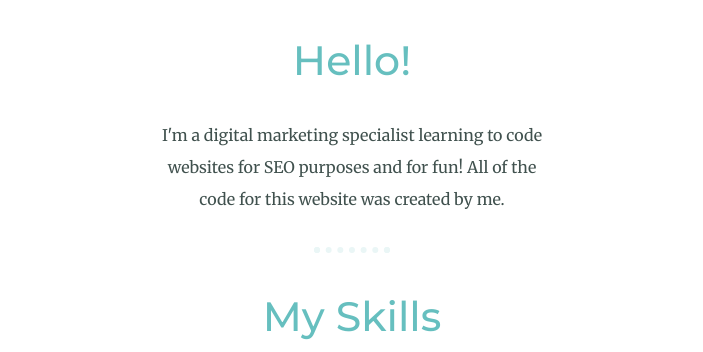
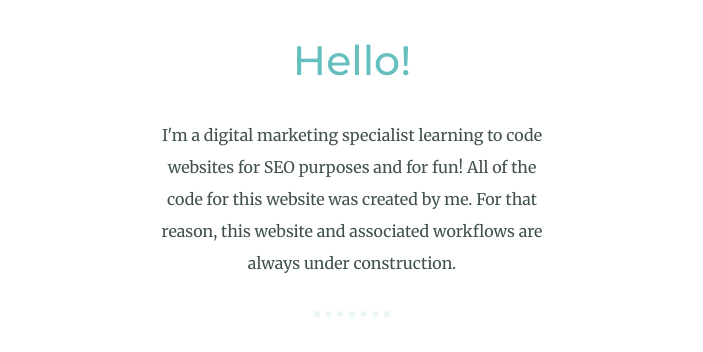
Before and after one commit to martucci369/cv_new, a plain HTML site: page index.html in a window 1280 px wide. Shown: the part 1069-1421 px from the top of the page, without its empty margins (288-991 px from the left). Drawn offline with Linux system fonts and the light colour scheme.

Commit message:
Update index.html

```diff
--- a/index.html
+++ b/index.html
@@ -41,7 +41,7 @@
     <div class="profile">
       <img class="profile-pic" src="octocat2 copy.png" alt="profile picture">
       <h2>Hello!</h2>
-      <p class="profile-blurb">I'm a digital marketing specialist learning to code websites for SEO purposes and for fun! All of the code for this website was created by me.</p>
+      <p class="profile-blurb">I'm a digital marketing specialist learning to code websites for SEO purposes and for fun! All of the code for this website was created by me. For that reason, this website and associated workflows are always under construction.</p>
     </div>
     <hr>
     <div class="skills">
```
